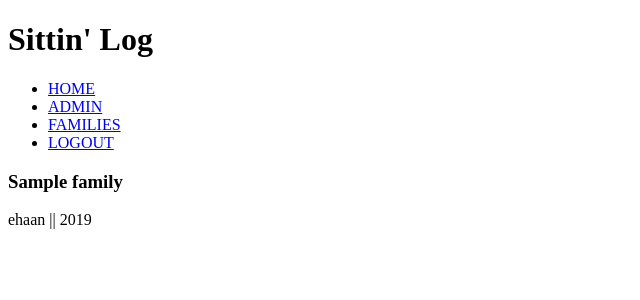
After one commit to EvyHaan/sittin_log, a Django app: page /profile/families/ in a window 1280 px wide. The commit adds this page. Shown: the top 300 px of the page, without its empty margins (0-640 px from the left). Run offline with Django 3.2, Linux system fonts and the light colour scheme; a user stored in the database is signed in; tables that the repository leaves empty hold one stand-in row (values such as "Sample post"); parts of the project's set-up code (start-up, migrations or seed data) failed here and were passed over.

Commit message:
added route to list families relevant to the user

```diff
--- /dev/null
+++ b/sittin_log_app/templates/family_list.html
@@ -0,0 +1,15 @@
+{% extends 'generic/base.html' %}
+
+{% block title %}
+Sittin' Log - FAMILIES
+{% endblock title %}
+
+{% block content %}
+
+{% for family in families %}
+<div>
+    <h3>{{ family.family_name }}</h3>
+</div>
+{% endfor %}
+
+{% endblock content %}
--- a/sittin_log_app/urls.py
+++ b/sittin_log_app/urls.py
@@ -1,6 +1,7 @@
 from django.urls import path
-from .views import PetListView
+from .views import PetListView, FamilyListView
 
 urlpatterns = [
     path('', PetListView.as_view(), name='pet_list'),
+    path('families/', FamilyListView.as_view(), name='family_list'),
 ]
--- a/sittin_log_app/views.py
+++ b/sittin_log_app/views.py
@@ -2,7 +2,7 @@
 from django.contrib.auth.mixins import LoginRequiredMixin
 from django.views.generic import ListView
 from django.urls import reverse_lazy
-from sittin_log_app.models import Pet
+from sittin_log_app.models import Pet, Family
 
 
 class PetListView(LoginRequiredMixin, ListView):
@@ -14,4 +14,15 @@
     pk_url_kwarg = 'id'
 
     def get_queryset(self):
-        return Pet.objects.filter(family__user=1)
+        return Pet.objects.filter(family__user_id=self.request.user.id)
+
+class FamilyListView(LoginRequiredMixin, ListView):
+
+    template_name = './family_list.html'
+    model = Family
+    context_object_name = 'families'
+    login_url = reverse_lazy('login')
+    pk_url_kwarg = 'id'
+
+    def get_queryset(self):
+        return Family.objects.filter(user_id=self.request.user.id)
--- a/sittin_log_project/templates/generic/base.html
+++ b/sittin_log_project/templates/generic/base.html
@@ -16,6 +16,7 @@
                 {% if user.is_superuser %}
                 <li><a href="{% url 'admin:index' %}">ADMIN</a></li>
                 {% endif %}
+                <li><a href="{% url 'family_list' %}">FAMILIES</a></li>
                 <li><a href="{% url 'logout' %}">LOGOUT</a></li>
                 {% else %}
                 <li><a href="{% url 'login' %}">SIGN IN</a></li>
```
